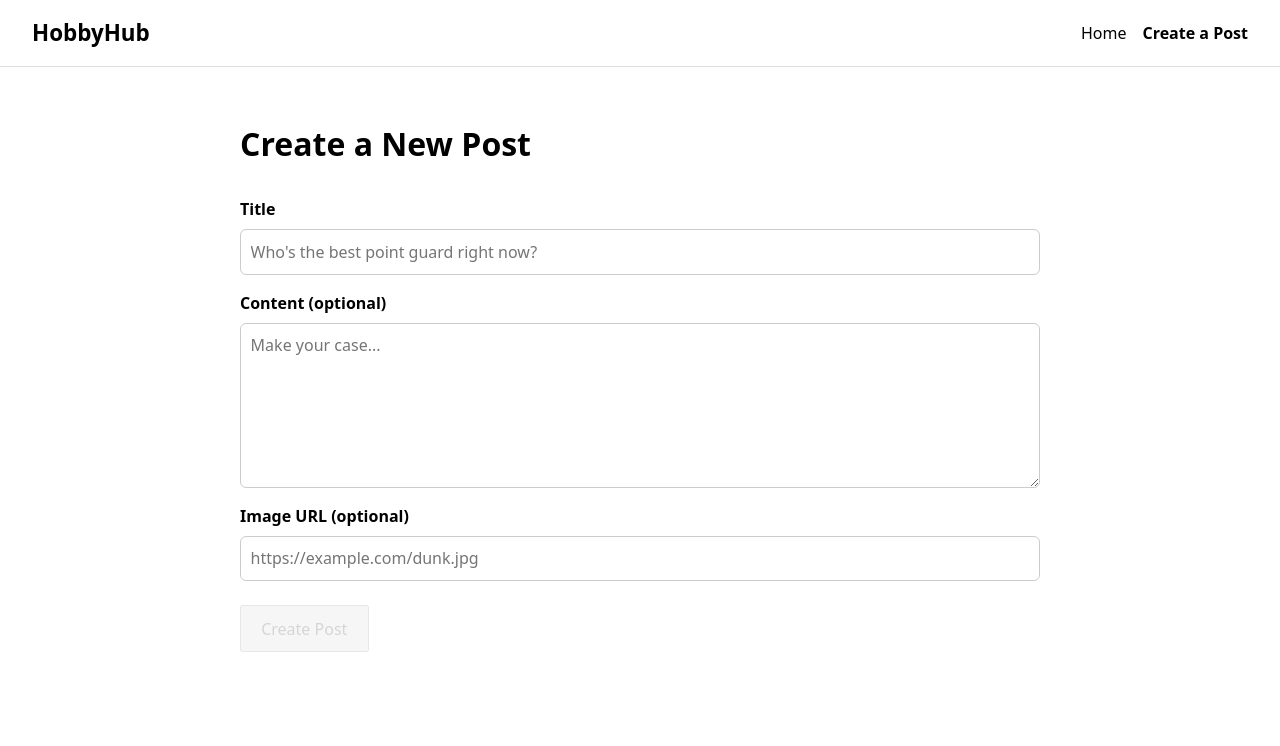
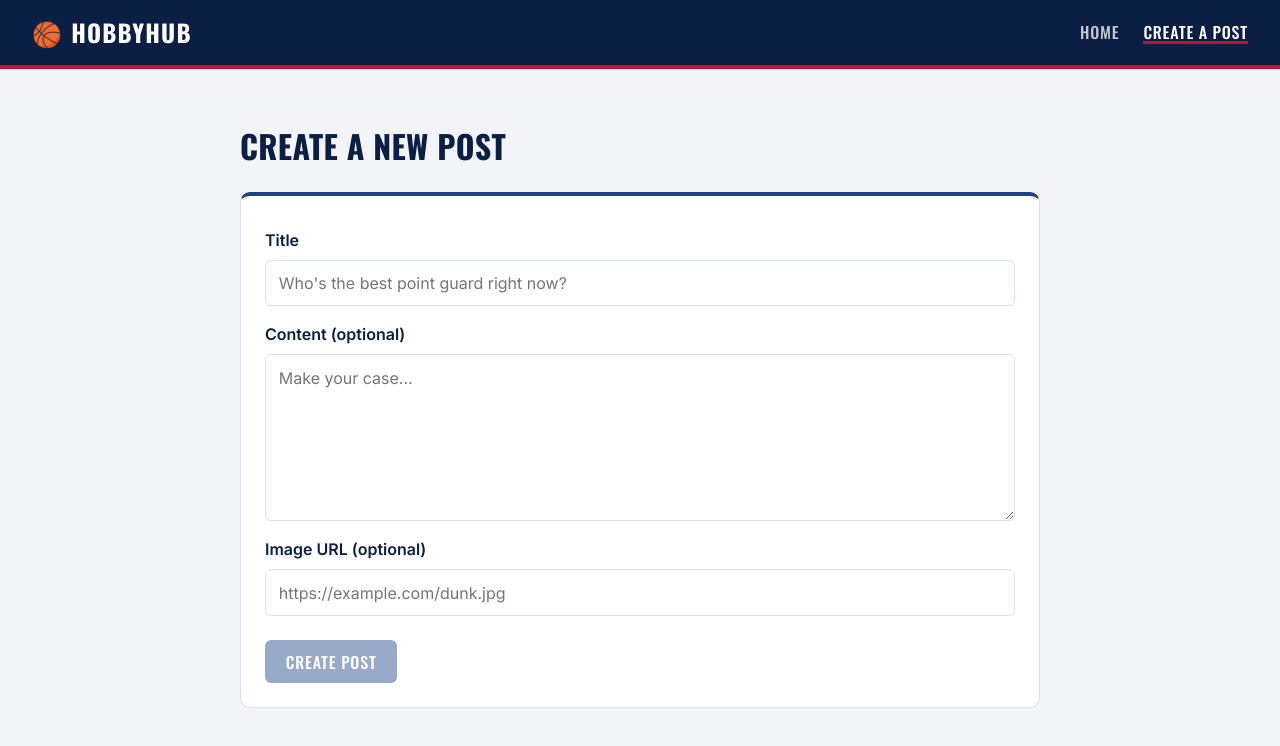
Before and after one commit to austin-stanley-hinson/HobbyHub, a React (Vite) app: page /create in a window 1280 px wide. Shown: the top 746 px of the page. Built offline with nearby package versions, Linux system fonts and the light colour scheme; no server answers.

Commit message:
Style the app in navy, red, and white like a pro basketball broadcast

```diff
--- a/index.html
+++ b/index.html
@@ -4,6 +4,9 @@
     <meta charset="UTF-8" />
     <link rel="icon" type="image/svg+xml" href="/favicon.svg" />
     <meta name="viewport" content="width=device-width, initial-scale=1.0" />
+    <link rel="preconnect" href="https://fonts.googleapis.com" />
+    <link rel="preconnect" href="https://fonts.gstatic.com" crossorigin />
+    <link href="https://fonts.googleapis.com/css2?family=Oswald:wght@500;700&family=Inter:wght@400;500;600&display=swap" rel="stylesheet" />
     <title>HobbyHub</title>
   </head>
   <body>
--- a/src/App.css
+++ b/src/App.css
@@ -1,30 +1,48 @@
 /* ---------- Layout ---------- */
 
 .navbar {
+  position: sticky;
+  top: 0;
+  z-index: 10;
   display: flex;
   align-items: center;
-  gap: 1rem;
-  padding: 1rem 2rem;
-  border-bottom: 1px solid #ddd;
+  gap: 1.5rem;
+  padding: 0.9rem 2rem;
+  background: var(--navy-dark);
+  border-bottom: 4px solid var(--red);
 }
 
 .navbar a {
+  font-family: var(--font-heading);
+  font-weight: 500;
+  font-size: 1rem;
+  letter-spacing: 0.05em;
+  text-transform: uppercase;
   text-decoration: none;
-  color: inherit;
+  color: rgba(255, 255, 255, 0.75);
 }
 
+.navbar a:hover,
 .navbar a.active {
-  font-weight: 600;
+  color: var(--on-dark);
+}
+
+.navbar a.active:not(.navbar-title) {
+  box-shadow: inset 0 -3px 0 var(--red);
 }
 
 .navbar .navbar-title {
+  display: flex;
+  align-items: center;
+  gap: 0.5rem;
   margin-right: auto;
-  font-size: 1.4rem;
+  font-size: 1.5rem;
   font-weight: 700;
+  color: var(--on-dark);
 }
 
 .content {
-  padding: 2rem;
+  padding: 2rem 1rem;
 }
 
 .page {
@@ -32,103 +50,316 @@
   margin: 0 auto;
 }
 
+.back-link {
+  display: inline-block;
+  margin-bottom: 1rem;
+  font-weight: 500;
+  text-decoration: none;
+  color: var(--muted);
+}
+
+.back-link:hover {
+  color: var(--navy);
+}
+
+.error {
+  color: var(--red);
+  font-weight: 500;
+}
+
+/* ---------- Buttons ---------- */
+
+.primary-button,
+.upvote-button {
+  padding: 0.6rem 1.3rem;
+  font-family: var(--font-heading);
+  font-size: 1rem;
+  font-weight: 500;
+  letter-spacing: 0.05em;
+  text-transform: uppercase;
+  border: none;
+  border-radius: 6px;
+  color: var(--on-dark);
+  cursor: pointer;
+}
+
+.primary-button {
+  align-self: flex-start;
+  margin-top: 1rem;
+  background: var(--navy);
+}
+
+.primary-button:hover:not(:disabled) {
+  background: var(--navy-dark);
+}
+
+.primary-button:disabled {
+  cursor: not-allowed;
+  opacity: 0.45;
+}
+
+.upvote-button {
+  background: var(--red);
+}
+
+.upvote-button:hover {
+  background: var(--red-dark);
+}
+
+.upvote-button:active {
+  transform: scale(0.96);
+}
+
+.edit-button,
+.delete-button {
+  padding: 0.45rem 1rem;
+  font: inherit;
+  font-size: 0.9rem;
+  font-weight: 600;
+  border: 2px solid;
+  border-radius: 6px;
+  background: none;
+  text-decoration: none;
+  cursor: pointer;
+}
+
+.edit-button {
+  border-color: var(--navy);
+  color: var(--navy);
+}
+
+.edit-button:hover {
+  background: var(--navy);
+  color: var(--on-dark);
+}
+
+.delete-button {
+  border-color: var(--red);
+  color: var(--red);
+}
+
+.delete-button:hover:not(:disabled) {
+  background: var(--red);
+  color: var(--on-dark);
+}
+
+.delete-button:disabled {
+  cursor: not-allowed;
+  opacity: 0.5;
+}
+
+/* A button that looks like a link */
+.link-button {
+  padding: 0;
+  font: inherit;
+  border: none;
+  background: none;
+  color: var(--navy);
+  text-decoration: underline;
+  cursor: pointer;
+}
+
 /* ---------- Forms ---------- */
 
-.post-form {
+.post-form,
+.comment-form {
   display: flex;
   flex-direction: column;
   gap: 0.5rem;
 }
 
+.post-form {
+  padding: 1.5rem;
+  background: var(--surface);
+  border: 1px solid var(--border);
+  border-top: 4px solid var(--navy);
+  border-radius: 10px;
+}
+
+.post-form label,
+.comment-form label {
+  margin-top: 0.5rem;
+  font-weight: 600;
+  color: var(--navy-dark);
+}
+
 .post-form input,
-.post-form textarea {
-  padding: 0.6rem;
+.post-form textarea,
+.comment-form textarea,
+.search-input {
+  box-sizing: border-box;
+  padding: 0.65rem 0.8rem;
   font: inherit;
-  border: 1px solid #ccc;
+  color: var(--text);
+  background: var(--surface);
+  border: 1px solid var(--border);
   border-radius: 6px;
 }
 
-.post-form label {
-  margin-top: 0.5rem;
-  font-weight: 600;
-}
-
-.primary-button {
-  align-self: flex-start;
-  margin-top: 1rem;
-  padding: 0.6rem 1.2rem;
-  font: inherit;
-  cursor: pointer;
-}
-
-.primary-button:disabled {
-  cursor: not-allowed;
-  opacity: 0.5;
-}
-
-.error {
-  color: #c62828;
+.post-form input:focus,
+.post-form textarea:focus,
+.comment-form textarea:focus,
+.search-input:focus {
+  outline: none;
+  border-color: var(--navy);
+  box-shadow: 0 0 0 3px rgba(29, 66, 138, 0.2);
 }
 
 /* ---------- Home feed ---------- */
 
+.hero {
+  margin-bottom: 1.5rem;
+  padding: 1.75rem 1.5rem;
+  border-radius: 10px;
+  color: var(--on-dark);
+  background: linear-gradient(120deg, var(--navy-dark) 0%, var(--navy) 70%, var(--red) 100%);
+}
+
+.hero h1 {
+  margin: 0;
+  font-size: 2.5rem;
+  line-height: 1.1;
+  color: var(--on-dark);
+}
+
+.hero p {
+  margin: 0.5rem 0 0;
+  opacity: 0.85;
+}
+
+.search-input {
+  width: 100%;
+  margin-bottom: 0.75rem;
+}
+
+.feed-controls {
+  display: flex;
+  flex-wrap: wrap;
+  align-items: center;
+  gap: 0.5rem;
+  margin-bottom: 1.25rem;
+}
+
+.feed-controls-label {
+  font-weight: 500;
+  color: var(--muted);
+}
+
+.sort-button {
+  padding: 0.35rem 0.9rem;
+  font: inherit;
+  font-size: 0.9rem;
+  font-weight: 500;
+  border: 1px solid var(--border);
+  border-radius: 999px;
+  background: var(--surface);
+  color: var(--text);
+  cursor: pointer;
+}
+
+.sort-button:hover {
+  border-color: var(--navy);
+}
+
+.sort-button.active {
+  border-color: var(--navy);
+  background: var(--navy);
+  color: var(--on-dark);
+}
+
 .post-feed {
   display: flex;
   flex-direction: column;
-  gap: 1rem;
+  gap: 0.75rem;
 }
 
 .post-card {
-  display: block;
+  display: flex;
+  align-items: center;
+  gap: 1rem;
   padding: 1rem 1.25rem;
-  border: 1px solid #ddd;
+  background: var(--surface);
+  border: 1px solid var(--border);
+  border-left: 5px solid var(--navy);
   border-radius: 8px;
   color: inherit;
   text-decoration: none;
+  transition: transform 0.15s, box-shadow 0.15s, border-color 0.15s;
 }
 
 .post-card:hover {
-  border-color: #999;
+  border-left-color: var(--red);
+  box-shadow: 0 6px 16px rgba(11, 31, 69, 0.12);
+  transform: translateY(-2px);
+}
+
+.post-card-body {
+  flex: 1;
+  min-width: 0;
 }
 
 .post-card .post-title {
-  margin: 0.25rem 0;
-  font-size: 1.25rem;
+  margin: 0.15rem 0 0;
+  font-size: 1.3rem;
+  line-height: 1.25;
+  overflow-wrap: anywhere;
 }
 
-.post-card .post-time,
+.post-time {
+  margin: 0;
+  font-size: 0.85rem;
+  color: var(--muted);
+}
+
+/* Scoreboard-style upvote count */
 .post-card .post-upvotes {
+  display: flex;
+  flex-direction: column;
+  align-items: center;
+  min-width: 4.5rem;
   margin: 0;
-  font-size: 0.9rem;
-  color: #666;
+  padding: 0.4rem 0.6rem;
+  border-radius: 6px;
+  background: var(--navy-dark);
+  color: var(--on-dark);
+}
+
+.post-upvotes-count {
+  font-family: var(--font-heading);
+  font-size: 1.5rem;
+  font-weight: 700;
+  line-height: 1;
+}
+
+.post-upvotes-label {
+  font-size: 0.7rem;
+  letter-spacing: 0.08em;
+  text-transform: uppercase;
+  opacity: 0.8;
 }
 
 /* ---------- Post page ---------- */
 
-.back-link {
-  display: inline-block;
-  margin-bottom: 1rem;
-  color: #666;
-  text-decoration: none;
-}
-
-.back-link:hover {
-  color: inherit;
+.post-detail {
+  padding: 1.75rem;
+  background: var(--surface);
+  border: 1px solid var(--border);
+  border-top: 5px solid var(--red);
+  border-radius: 10px;
 }
 
 .post-detail .post-title {
   margin: 0.25rem 0 1rem;
-}
-
-.post-detail .post-time {
-  margin: 0;
-  color: #666;
+  font-size: 2rem;
+  line-height: 1.15;
+  overflow-wrap: anywhere;
 }
 
 /* Keep the line breaks the user typed */
 .post-content {
   white-space: pre-wrap;
-  line-height: 1.6;
+  line-height: 1.65;
+  overflow-wrap: anywhere;
 }
 
 .post-image {
@@ -142,35 +373,38 @@
 .upvote-row {
   display: flex;
   align-items: center;
-  gap: 0.75rem;
-  margin-top: 1rem;
-}
-
-.upvote-button {
-  padding: 0.4rem 0.9rem;
-  font: inherit;
-  cursor: pointer;
+  gap: 0.9rem;
+  margin-top: 1.25rem;
 }
 
 .upvote-row .post-upvotes {
-  color: #666;
+  font-family: var(--font-heading);
+  font-size: 1.15rem;
+  font-weight: 500;
+  color: var(--navy-dark);
+}
+
+.post-actions {
+  display: flex;
+  gap: 0.75rem;
+  margin-top: 1.25rem;
+  padding-top: 1.25rem;
+  border-top: 1px solid var(--border);
 }
 
 /* ---------- Comments ---------- */
 
 .comments {
-  margin-top: 2.5rem;
-  padding-top: 1.5rem;
-  border-top: 1px solid #ddd;
+  margin-top: 2rem;
 }
 
 .comments h2 {
-  margin-top: 0;
-  font-size: 1.25rem;
+  margin: 0 0 1rem;
+  font-size: 1.4rem;
 }
 
 .comments-empty {
-  color: #666;
+  color: var(--muted);
 }
 
 .comment-list {
@@ -180,123 +414,59 @@
 }
 
 .comment {
-  padding: 0.75rem 1rem;
   margin-bottom: 0.75rem;
-  border: 1px solid #ddd;
+  padding: 0.8rem 1rem;
+  background: var(--surface);
+  border: 1px solid var(--border);
+  border-left: 4px solid var(--navy);
   border-radius: 8px;
 }
 
 .comment-content {
   margin: 0 0 0.25rem;
   white-space: pre-wrap;
+  overflow-wrap: anywhere;
 }
 
 .comment-time {
   margin: 0;
-  font-size: 0.85rem;
-  color: #666;
+  font-size: 0.8rem;
+  color: var(--muted);
 }
 
 .comment-form {
-  display: flex;
-  flex-direction: column;
-  gap: 0.5rem;
-  margin-top: 1rem;
-}
-
-.comment-form label {
-  font-weight: 600;
-}
-
-.comment-form textarea {
-  padding: 0.6rem;
-  font: inherit;
-  border: 1px solid #ccc;
-  border-radius: 6px;
+  margin-top: 1.25rem;
 }
 
 .comment-form .primary-button {
   margin-top: 0;
 }
 
-/* ---------- Edit and delete ---------- */
+/* ---------- Small screens ---------- */
 
-.post-actions {
-  display: flex;
-  gap: 0.75rem;
-  margin-top: 1rem;
+@media (max-width: 600px) {
+  .navbar {
+    gap: 1rem;
+    padding: 0.75rem 1rem;
   }
 
-.edit-button,
-.delete-button {
-  padding: 0.4rem 0.9rem;
-  font: inherit;
-  font-size: 0.9rem;
-  border: 1px solid #ccc;
-  border-radius: 6px;
-  background: none;
-  color: inherit;
-  text-decoration: none;
-  cursor: pointer;
+  .navbar .navbar-title {
+    font-size: 1.25rem;
   }
 
-.delete-button {
-  border-color: #c62828;
-  color: #c62828;
+  .navbar a {
+    font-size: 0.9rem;
   }
 
-.delete-button:disabled {
-  cursor: not-allowed;
-  opacity: 0.5;
+  .hero h1 {
+    font-size: 2rem;
   }
 
-/* ---------- Feed controls ---------- */
-
-.feed-controls {
-  display: flex;
-  flex-wrap: wrap;
-  align-items: center;
-  gap: 0.5rem;
-  margin-bottom: 1.25rem;
+  .post-detail {
+    padding: 1.25rem;
   }
 
-.feed-controls-label {
-  color: #666;
+  .post-detail .post-title {
+    font-size: 1.6rem;
   }
-
-.sort-button {
-  padding: 0.35rem 0.85rem;
-  font: inherit;
-  font-size: 0.9rem;
-  border: 1px solid #ccc;
-  border-radius: 999px;
-  background: none;
-  color: inherit;
-  cursor: pointer;
 }
-
-.sort-button.active {
-  border-color: currentColor;
-  font-weight: 600;
-}
-
-.search-input {
-  box-sizing: border-box;
-  width: 100%;
-  margin-bottom: 0.75rem;
-  padding: 0.6rem 0.8rem;
-  font: inherit;
-  border: 1px solid #ccc;
-  border-radius: 6px;
-}
-
-/* A button that looks like a link */
-.link-button {
-  padding: 0;
-  font: inherit;
-  border: none;
-  background: none;
-  color: inherit;
-  text-decoration: underline;
-  cursor: pointer;
-}
--- a/src/components/Navbar.jsx
+++ b/src/components/Navbar.jsx
@@ -5,6 +5,7 @@ function Navbar() {
   return (
     <nav className="navbar">
       <NavLink to="/" end className="navbar-title">
+        <span className="navbar-ball" aria-hidden="true">&#127936;</span>
         HobbyHub
       </NavLink>
       <NavLink to="/" end>Home</NavLink>
--- a/src/index.css
+++ b/src/index.css
@@ -1,9 +1,44 @@
+/* Colors inspired by pro basketball broadcasts: navy, red, and white */
 :root {
-  font-family: system-ui, Avenir, Helvetica, Arial, sans-serif;
+  --navy: #1d428a;
+  --navy-dark: #0b1f45;
+  --red: #c8102e;
+  --red-dark: #a00d25;
+  --bg: #f2f4f8;
+  --surface: #ffffff;
+  --border: #dbe1ea;
+  --text: #0f1a2e;
+  --muted: #5b6579;
+  --on-dark: #ffffff;
+
+  --font-heading: "Oswald", "Arial Narrow", Impact, sans-serif;
+  --font-body: "Inter", system-ui, -apple-system, Helvetica, Arial, sans-serif;
+
+  font-family: var(--font-body);
   line-height: 1.5;
+  color: var(--text);
 }
 
 body {
   margin: 0;
   min-height: 100vh;
+  background: var(--bg);
 }
+
+h1,
+h2 {
+  font-family: var(--font-heading);
+  font-weight: 700;
+  letter-spacing: 0.01em;
+  text-transform: uppercase;
+  color: var(--navy-dark);
+}
+
+a {
+  color: var(--navy);
+}
+
+:focus-visible {
+  outline: 3px solid var(--red);
+  outline-offset: 2px;
+}
--- a/src/pages/Home.jsx
+++ b/src/pages/Home.jsx
@@ -67,7 +67,10 @@ function Home() {
 
   return (
     <div className="page">
-      <h1>HobbyHub</h1>
+      <header className="hero">
+        <h1>HobbyHub</h1>
+        <p>The court is open. Talk hoops, settle debates, and share your takes.</p>
+      </header>
 
       <input
         type="search"
```
Also changed, not shown: src/components/PostCard.jsx (+7 -3 lines). Lines whose indentation alone changed are shown as unchanged.
